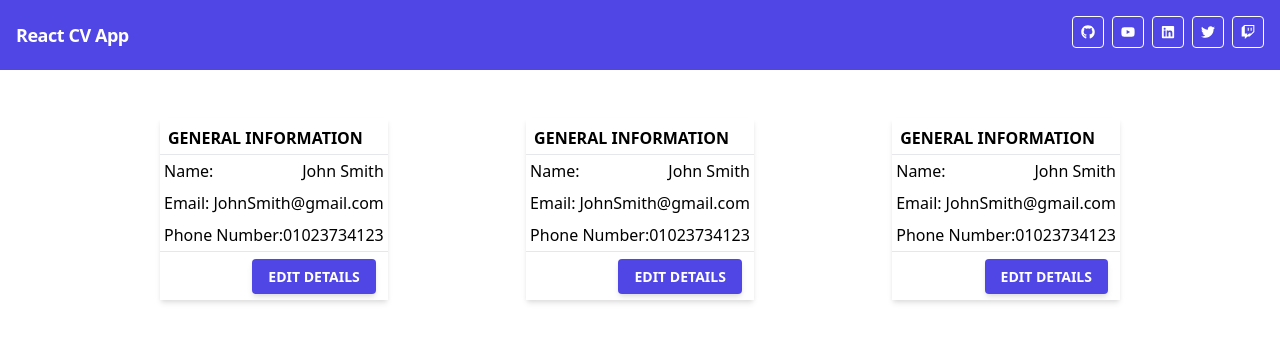
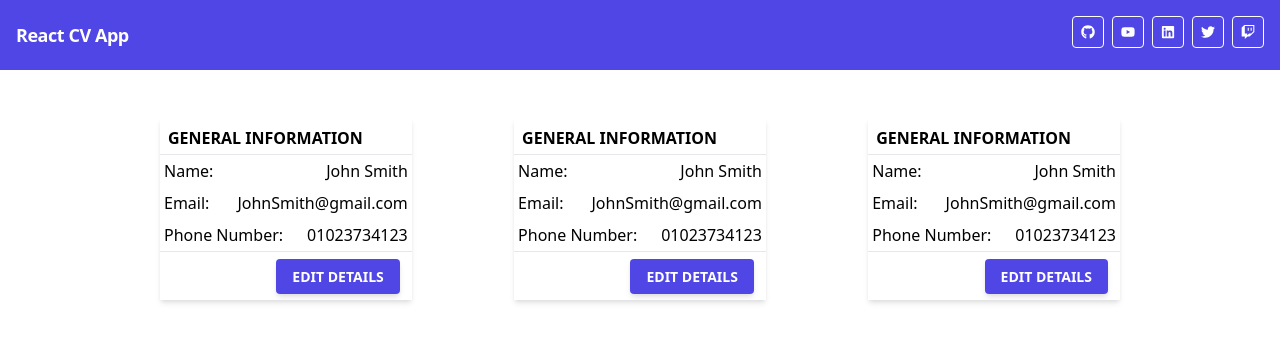
Before and after one commit to JLoweDev/react-cv, a React (Create React App) app: page / in a window 1280 px wide. Shown: the top 342 px of the page. Built offline with nearby package versions, Linux system fonts and the light colour scheme.

Commit message:
padding fixed on general information

```diff
--- a/src/components/GeneralInfo.js
+++ b/src/components/GeneralInfo.js
@@ -9,15 +9,15 @@ const GeneralInfo = () => {
                         General Information
                     </div>
                     <div className="p-1 bg-white flex flex-row justify-between">
-                        <h1 className=''>Name:</h1>
+                        <h1 className='pr-6'>Name:</h1>
                         <p>John Smith</p>
                     </div>
                     <div className="p-1 bg-white flex flex-row justify-between">
-                        <h1>Email:</h1>
+                        <h1 className='pr-6'>Email:</h1>
                         <p>JohnSmith@gmail.com</p>
                     </div>
                     <div className="p-1 bg-white border-b border-gray-200 flex flex-row justify-between">
-                        <h1>Phone Number:</h1>
+                        <h1 className='pr-6'>Phone Number:</h1>
                         <p>01023734123</p>
                     </div>
                     <div className="p-3 bg-white border-gray-200 text-right">
```
Also changed, not shown: 1 other file (tests, documents, lock files or other folders).
